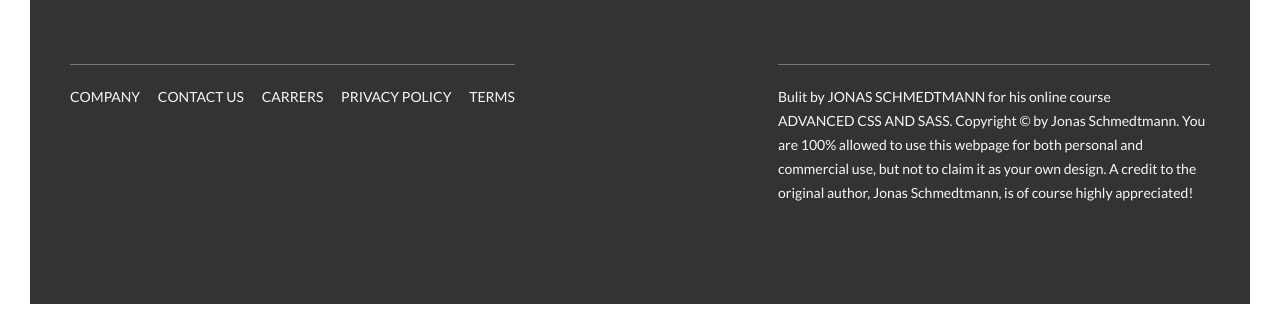
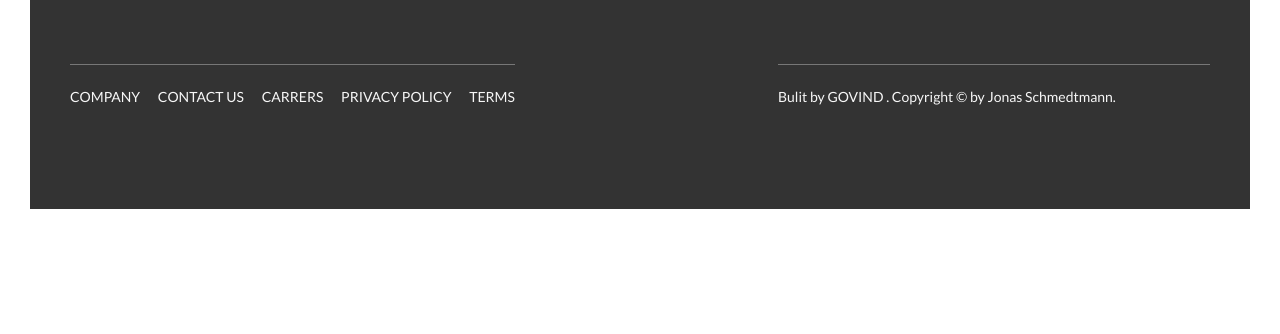
Before and after one commit to govind810/natours-front, a website: page index.html in a window 1280 px wide. Shown: the part 5573-5907 px from the top of the page. After the commit the page ends 5812 px from the top, so only its background shows below. Drawn offline with Linux system fonts and the light colour scheme.

```diff
--- a/index.html
+++ b/index.html
@@ -340,7 +340,7 @@
         </div>
         <div class="col-1-of-2">
           <p class="footer__copyright">
-            Bulit by <a href="#" class="footer__link">Jonas Schmedtmann</a> for his online course <a href="#" class="footer__link">Advanced CSS and Sass</a>. Copyright &copy; by Jonas Schmedtmann. You are 100% allowed to use this webpage for both personal and commercial use, but not to claim it as your own design. A credit to the original author, Jonas Schmedtmann, is of course highly appreciated!
+            Bulit by <a href="#" class="footer__link">Govind</a>  . Copyright &copy; by Jonas Schmedtmann.
           </p>
         </div>
       </div>
```
